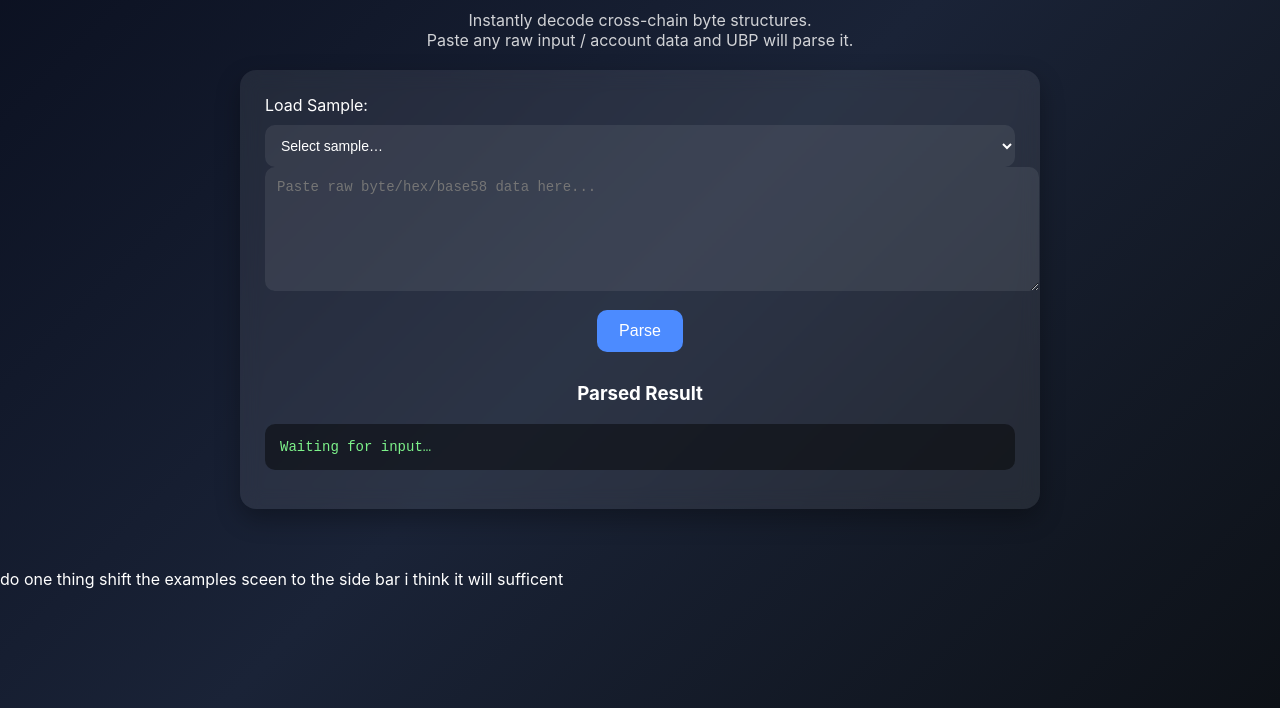
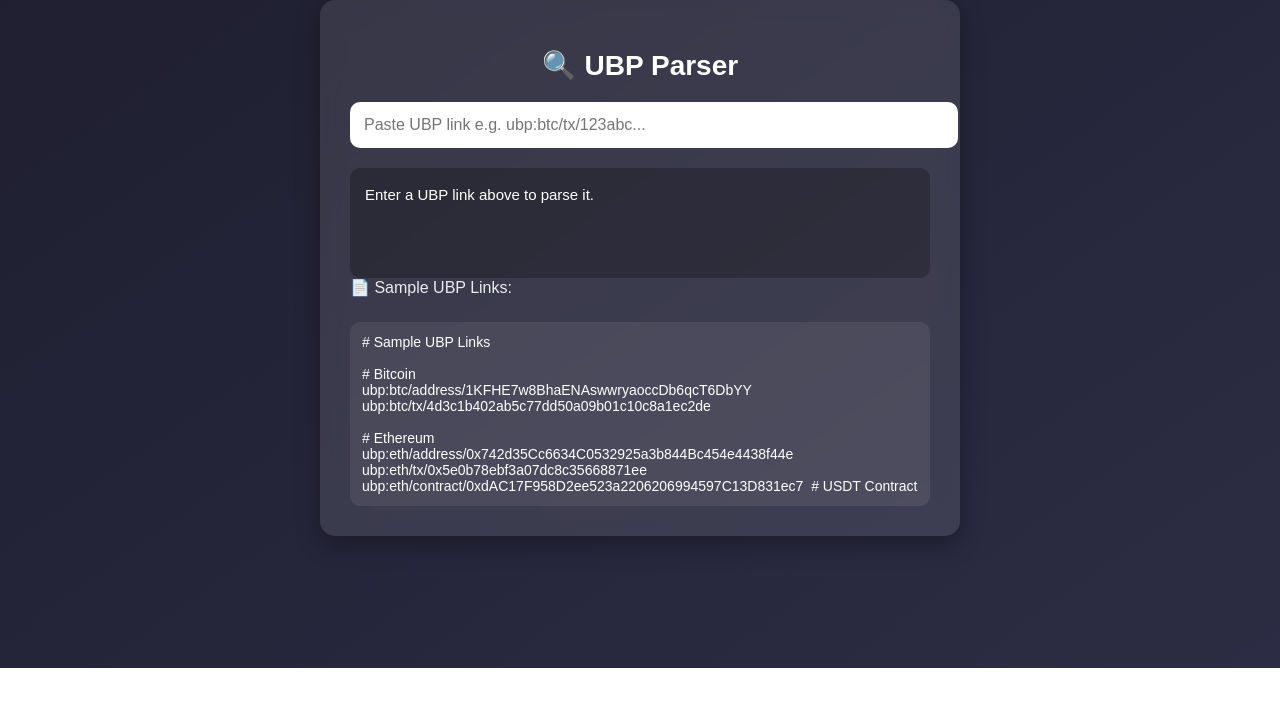
Before and after one commit to Harpic670/UBP, a plain HTML site: page demo/index.html in a window 1280 px wide. Shown: the part 132-840 px from the top of the page. After the commit the page ends 800 px from the top, so only its background shows below. Drawn offline with Linux system fonts and the light colour scheme.

Commit message:
Update index.html

```diff
--- a/demo/index.html
+++ b/demo/index.html
@@ -3,154 +3,157 @@
 <head>
 <meta charset="UTF-8" />
 <meta name="viewport" content="width=device-width, initial-scale=1.0" />
-<title>UBP Demo – Universal Byte Parser</title>
+<title>UBP Parser Demo</title>
 
 <style>
     body {
         margin: 0;
-        padding: 0;
-        font-family: Inter, Arial, sans-serif;
-        background: linear-gradient(135deg, #0a0f1f, #1a2337, #0d1117);
+        font-family: Arial, sans-serif;
+        background: linear-gradient(145deg, #1e1e2f, #2c2c44);
+        height: 100vh;
+        display: flex;
+        align-items: center;
+        justify-content: center;
         color: #fff;
-        height: 100vh;
     }
 
     .container {
-        max-width: 800px;
-        margin: 40px auto;
-        padding: 20px;
+        background: rgba(255, 255, 255, 0.1);
+        backdrop-filter: blur(10px);
+        padding: 30px;
+        width: 90%;
+        max-width: 580px;
+        border-radius: 15px;
+        box-shadow: 0 8px 25px rgba(0,0,0,0.3);
         text-align: center;
     }
 
-    .card {
-        background: rgba(255, 255, 255, 0.08);
-        border-radius: 16px;
-        padding: 25px;
-        box-shadow: 0 10px 25px rgba(0, 0, 0, 0.3);
-        backdrop-filter: blur(10px);
-        margin-top: 20px;
+    h1 {
+        font-size: 28px;
+        margin-bottom: 20px;
     }
 
-    textarea {
+    input {
         width: 100%;
-        height: 100px;
-        padding: 12px;
+        padding: 14px;
+        font-size: 16px;
         border-radius: 10px;
         border: none;
         outline: none;
-        background: rgba(255,255,255,0.08);
-        color: #fff;
-        resize: vertical;
-        font-size: 14px;
     }
 
-    .btn {
-        margin-top: 15px;
-        padding: 12px 22px;
-        background: #4c8bff;
-        border: none;
+    .output-box {
+        margin-top: 20px;
+        background: rgba(0,0,0,0.25);
+        padding: 15px;
         border-radius: 10px;
-        cursor: pointer;
-        font-size: 16px;
-        color: #fff;
-        transition: 0.25s;
+        text-align: left;
+        font-size: 15px;
+        line-height: 1.6;
+        min-height: 80px;
     }
 
-    .btn:hover {
-        background: #6aa0ff;
-        transform: scale(1.03);
+    .valid { color: #7CFF7C; }
+    .invalid { color: #FF7070; }
+
+    .samples-box {
+        margin-top: 25px;
+        background: rgba(255,255,255,0.08);
+        padding: 12px;
+        border-radius: 10px;
+        font-size: 14px;
+        text-align: left;
+        max-height: 160px;
+        overflow-y: auto;
+        white-space: pre-wrap;
+        cursor: pointer;
     }
 
-    select {
-        width: 100%;
-        padding: 12px;
-        margin-top: 10px;
-        background: rgba(255,255,255,0.08);
-        border-radius: 10px;
-        border: none;
-        color: #fff;
-        font-size: 14px;
-        outline: none;
-    }
-
-    pre {
-        background: rgba(0,0,0,0.45);
-        padding: 15px;
-        border-radius: 10px;
-        max-height: 300px;
-        overflow-y: auto;
+    .samples-title {
+        font-size: 16px;
+        margin-bottom: 8px;
         text-align: left;
-        color: #7df28a;
-        font-size: 14px;
+        opacity: 0.9;
     }
 </style>
 </head>
 
 <body>
+
 <div class="container">
+    <h1>🔍 UBP Parser</h1>
 
-    <h1>UBP Demo – Universal Byte Parser</h1>
-    <p style="opacity:0.8">
-        Instantly decode cross-chain byte structures.<br>
-        Paste any raw input / account data and UBP will parse it.
-    </p>
+    <input id="ubpInput" placeholder="Paste UBP link e.g. ubp:btc/tx/123abc..." />
 
-    <div class="card">
+    <div id="output" class="output-box">
+        Enter a UBP link above to parse it.
+    </div>
 
-        <!-- SAMPLE SELECTOR -->
-        <label style="float:left;">Load Sample:</label>
-        <select id="sampleSelect">
-            <option value="">Select sample…</option>
-            <option value="sample1">Sample: Solana TX Data</option>
-            <option value="sample2">Sample: Ethereum Input Data</option>
-            <option value="sample3">Sample: SPL Token Account</option>
-        </select>
-
-        <!-- INPUT TEXTAREA -->
-        <textarea id="inputData" placeholder="Paste raw byte/hex/base58 data here..."></textarea>
-
-        <!-- PARSE BUTTON -->
-        <button class="btn" onclick="parseData()">Parse</button>
-
-        <!-- OUTPUT -->
-        <h3 style="margin-top:30px;">Parsed Result</h3>
-        <pre id="outputBox">Waiting for input…</pre>
-
+    <div class="samples-title">📄 Sample UBP Links:</div>
+    <div id="samples" class="samples-box">
+        Loading sample links...
     </div>
 </div>
 
 <script>
-// Load demo samples
-document.getElementById("sampleSelect").addEventListener("change", function() {
-    fetch("./examples/sample-ubp-links.txt")
-        .then(r => r.text())
-        .then(t => {
-            const lines = t.trim().split("\n");
+function parseUBP(ubp) {
+    const pattern = /^ubp:([a-z0-9]+)\/([a-z0-9]+)\/(.+)$/i;
+    const match = ubp.match(pattern);
 
-            if (this.value === "sample1") document.getElementById("inputData").value = lines[0];
-            if (this.value === "sample2") document.getElementById("inputData").value = lines[1];
-            if (this.value === "sample3") document.getElementById("inputData").value = lines[2];
-        });
-});
+    if (!match) {
+        return { valid: false };
+    }
 
-// Fake Parser (replace later with real resolver)
-function parseData() {
-    const raw = document.getElementById("inputData").value.trim();
-    if (!raw) {
-        document.getElementById("outputBox").innerText = "No data provided.";
+    return {
+        valid: true,
+        chain: match[1],
+        type: match[2],
+        value: match[3]
+    };
+}
+
+const input = document.getElementById("ubpInput");
+const output = document.getElementById("output");
+const samplesBox = document.getElementById("samples");
+
+input.addEventListener("input", () => {
+    const text = input.value.trim();
+
+    if (text === "") {
+        output.innerHTML = "Enter a UBP link above to parse it.";
         return;
     }
 
-    // Demo output – shows structure beautifully
-    const parsed = {
-        input_length: raw.length,
-        detected_format: raw.startsWith("0x") ? "hex" : "base58?",
-        sample_insight: "This is only a frontend demo. Replace parser() with real UBP resolver."
-    };
+    const result = parseUBP(text);
 
-    document.getElementById("outputBox").innerText = JSON.stringify(parsed, null, 4);
-}
+    if (!result.valid) {
+        output.innerHTML = `<span class="invalid">❌ Invalid UBP link format.</span>`;
+    } else {
+        output.innerHTML = `
+            <span class="valid">✔ Valid UBP Link</span><br><br>
+            <b>Chain:</b> ${result.chain}<br>
+            <b>Type:</b> ${result.type}<br>
+            <b>Value:</b> ${result.value}
+        `;
+    }
+});
+
+// Load sample links from GitHub
+fetch("../examples/sample-ubp-links.txt")
+    .then(response => response.text())
+    .then(text => {
+        samplesBox.textContent = text;
+    });
+
+// Click-to-copy samples
+samplesBox.addEventListener("click", (event) => {
+    if (event.target) {
+        const line = window.getSelection().toString() || event.target.innerText;
+        navigator.clipboard.writeText(line.trim());
+        alert("Copied:\n" + line.trim());
+    }
+});
 </script>
 
 </body>
-</html> do one thing shift the examples sceen to the side bar i think it will sufficent
+</html>
```
